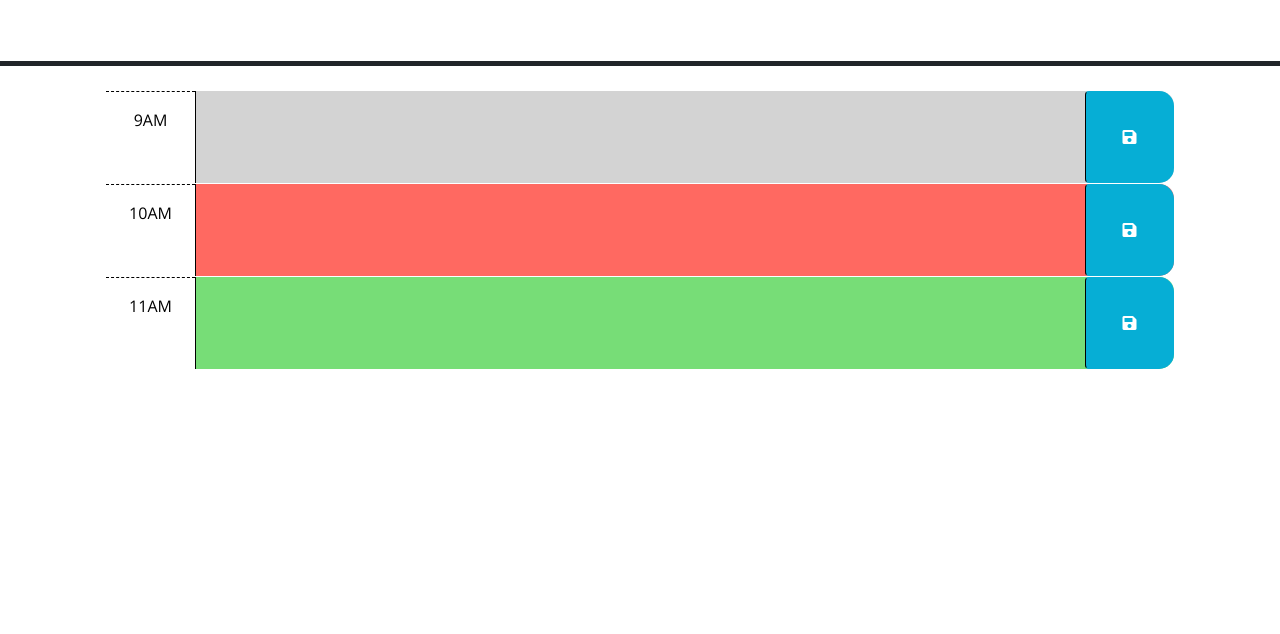
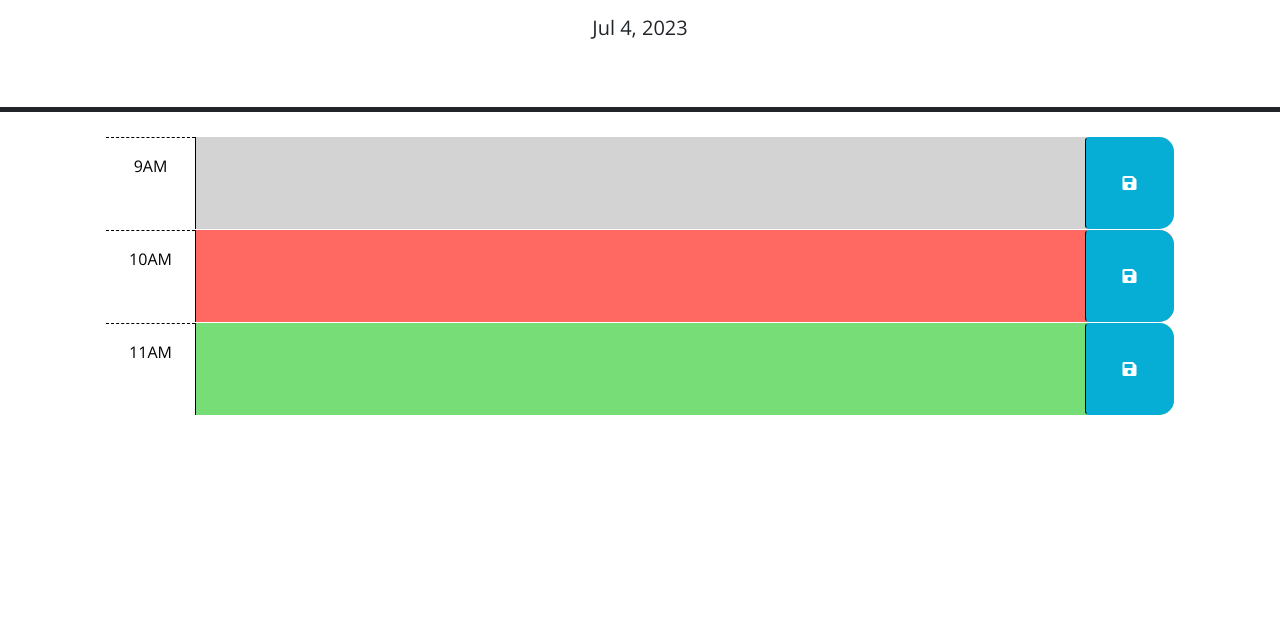
Before and after one commit to AngelaFig/Work-Day-Scheduler, a plain HTML site: page index.html in a window 1280 px wide. Shown: the part 166-800 px from the top of the page. Drawn offline with nearby package versions, Linux system fonts and the light colour scheme.

Commit message:
Added code to display current Date at top of page and added event listener to save buttons

```diff
--- a/script.js
+++ b/script.js
@@ -1,6 +1,8 @@
 // Wrap all code that interacts with the DOM in a call to jQuery to ensure that
 // the code isn't run until the browser has finished rendering all the elements
 // in the html.
+// saveBtnEl = $("#save-btn");
+
 $(function () {
   // TODO: Add a listener for click events on the save button. This code should
   // use the id in the containing time-block as a key to save the user input in
@@ -8,6 +10,11 @@ $(function () {
   // function? How can DOM traversal be used to get the "hour-x" id of the
   // time-block containing the button that was clicked? How might the id be
   // useful when saving the description in local storage?
+
+  $('.saveBtn').on('click', function(){
+    console.log("worked")
+  })
+
   //
   // TODO: Add code to apply the past, present, or future class to each time
   // block by comparing the id to the current hour. HINTS: How can the id
@@ -20,4 +27,7 @@ $(function () {
   // attribute of each time-block be used to do this?
   //
   // TODO: Add code to display the current date in the header of the page.
+  var currentDate = dayjs();
+$('#currentDay').text(currentDate.format('MMM D, YYYY'));
+
 });
```
Also changed, not shown: index.html (+1 -0 lines).
